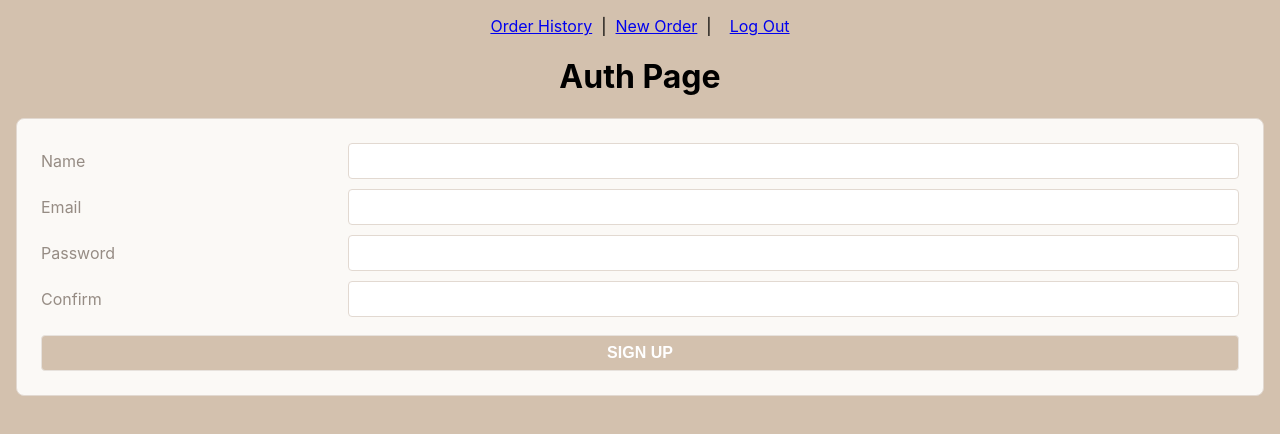
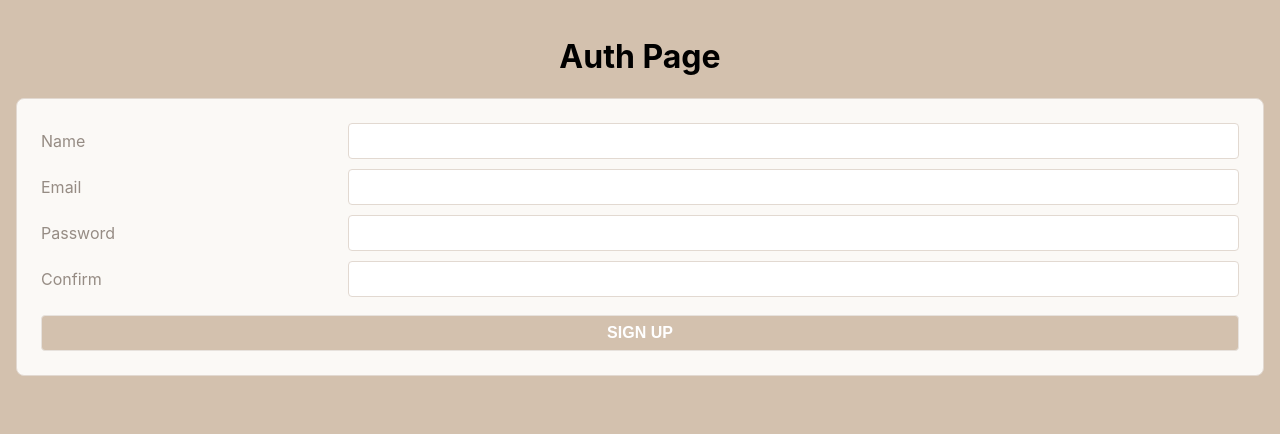
Before and after one commit to kucharze/SEICafe, a React (Create React App) app: page / in a window 1280 px wide. Shown: the top 434 px of the page. Built offline with nearby package versions, Linux system fonts and the light colour scheme.

Commit message:
Pass user logic to nav bar

```diff
--- a/src/App.jsx
+++ b/src/App.jsx
@@ -14,12 +14,15 @@
   //return fetch("/api/orders/history").then((res) => res.json());
   return (
     <div className="App">
-      <Navbar />
       {user ? (
+        <>
+
+        <Navbar user={user.name} setUser={setUser} />
         <Routes>
           <Route path="/orders/new" element={<NewOrderPage />} />
           <Route path="/orders" element={<OrderHistoryPage />} />
         </Routes>
+        </>
       ) : (
         <AuthPage />
       )}
```
